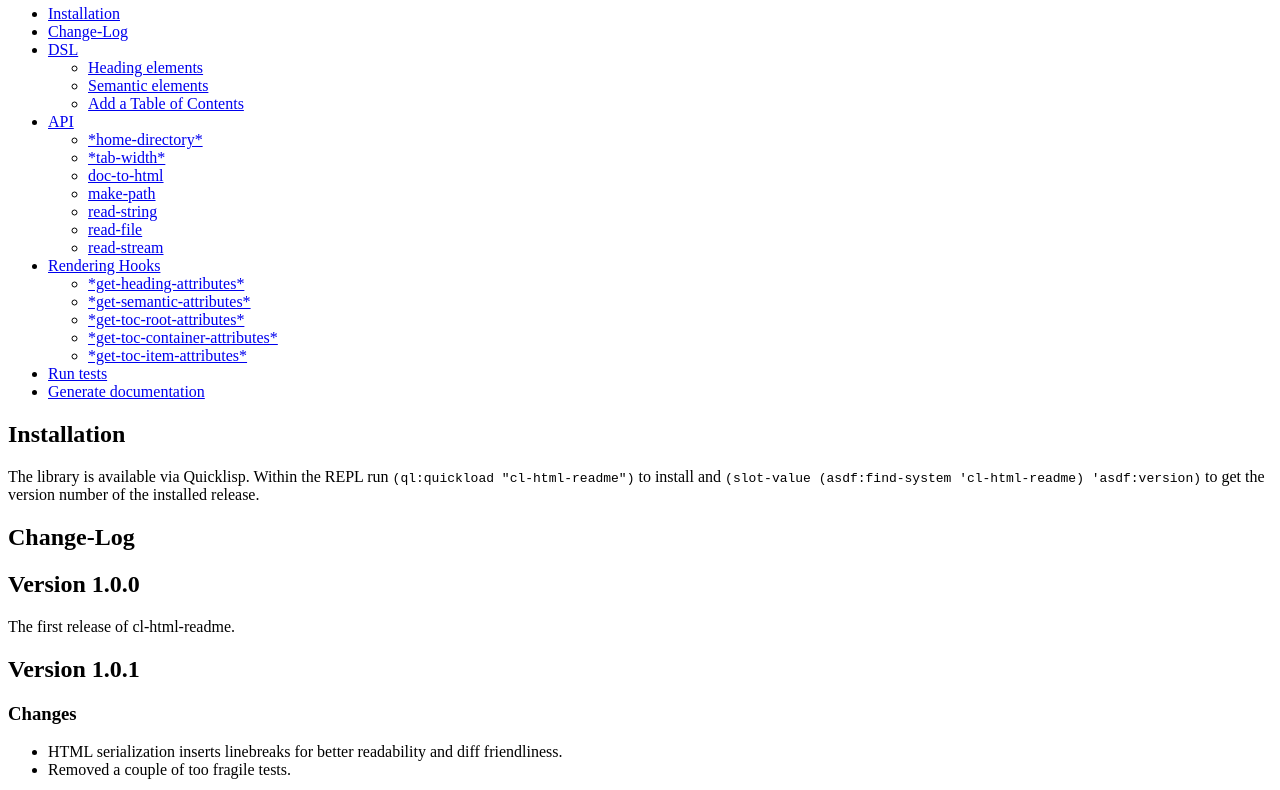
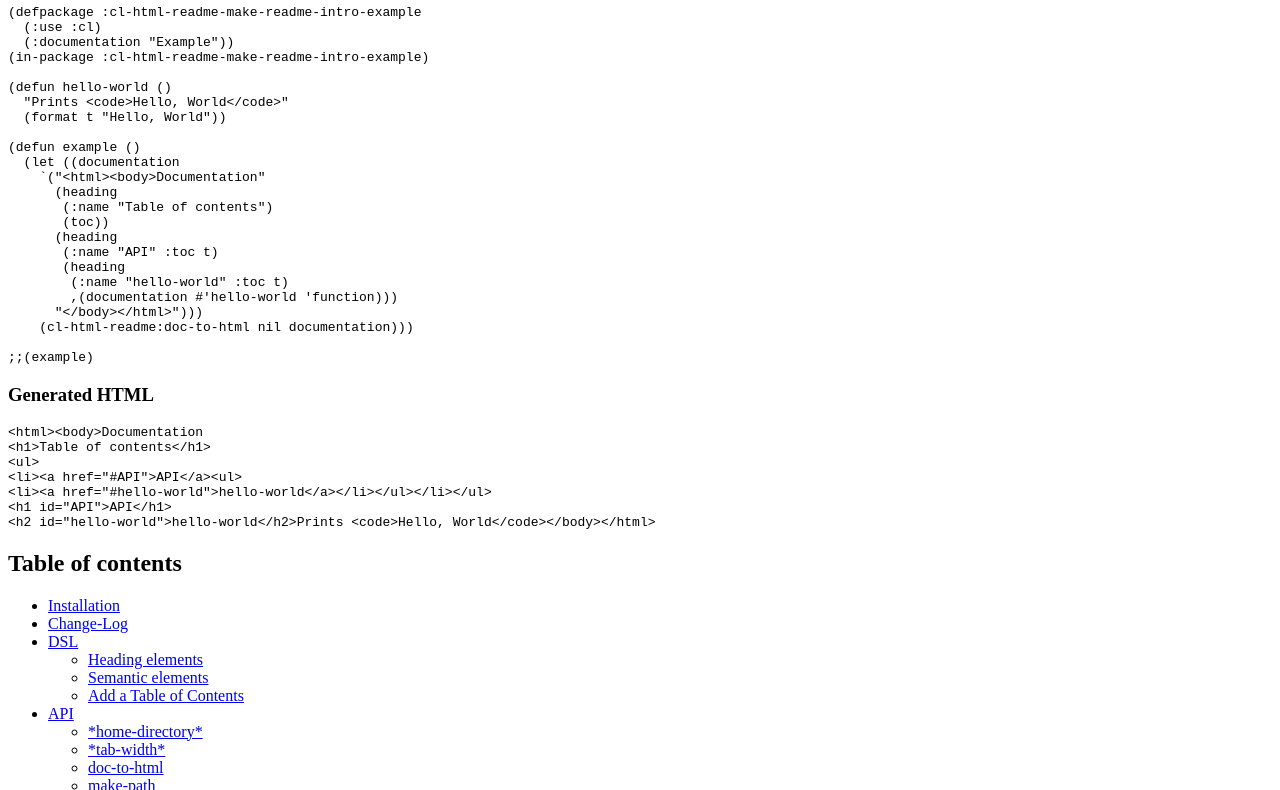
Before and after one commit to Frechmatz/cl-html-readme, a plain HTML site: page docs/index.html in a window 1280 px wide. Shown: the part 370-1160 px from the top of the page. Drawn offline with Linux system fonts and the light colour scheme.

Commit message:
Documentation

```diff
--- a/docs/index.html
+++ b/docs/index.html
@@ -13,7 +13,38 @@
 	<li>Generate a Table of contents. Provide full control of what should be part of it.</li>
 	<li>Easily embed source code files as well as HTML files.</li>
     </ul>
-</p><p>The source code is available <a href="https://github.com/Frechmatz/cl-html-readme">here</a>.</p></header>
+</p><p>The source code is available <a href="https://github.com/Frechmatz/cl-html-readme">here</a>.</p>
+<h2>Example</h2><p><pre><code>(defpackage :cl-html-readme-make-readme-intro-example
+  (:use :cl)
+  (:documentation &quot;Example&quot;))
+(in-package :cl-html-readme-make-readme-intro-example)
+
+(defun hello-world ()
+  &quot;Prints &lt;code&gt;Hello, World&lt;/code&gt;&quot;
+  (format t &quot;Hello, World&quot;))
+
+(defun example ()
+  (let ((documentation
+    `(&quot;&lt;html&gt;&lt;body&gt;Documentation&quot;
+      (heading
+       (:name &quot;Table of contents&quot;)
+       (toc))
+      (heading
+       (:name &quot;API&quot; :toc t)
+       (heading
+        (:name &quot;hello-world&quot; :toc t)
+        ,(documentation #'hello-world 'function)))
+      &quot;&lt;/body&gt;&lt;/html&gt;&quot;)))
+    (cl-html-readme:doc-to-html nil documentation)))
+
+;;(example)</code></pre></p>
+<h3>Generated HTML</h3><p><pre><code>&lt;html&gt;&lt;body&gt;Documentation
+&lt;h1&gt;Table of contents&lt;/h1&gt;
+&lt;ul&gt;
+&lt;li&gt;&lt;a href=&quot;#API&quot;&gt;API&lt;/a&gt;&lt;ul&gt;
+&lt;li&gt;&lt;a href=&quot;#hello-world&quot;&gt;hello-world&lt;/a&gt;&lt;/li&gt;&lt;/ul&gt;&lt;/li&gt;&lt;/ul&gt;
+&lt;h1 id=&quot;API&quot;&gt;API&lt;/h1&gt;
+&lt;h2 id=&quot;hello-world&quot;&gt;hello-world&lt;/h2&gt;Prints &lt;code&gt;Hello, World&lt;/code&gt;&lt;/body&gt;&lt;/html&gt;</code></pre></p></header>
 <nav>
 <h1>Table of contents</h1>
 <ul>
@@ -210,4 +241,4 @@
 <h1 id="Run tests">Run tests</h1><p><pre><code>(asdf:test-system :cl-html-readme)</code></pre></p>
 <h1 id="Generate documentation">Generate documentation</h1><p><pre><code>(asdf:load-system :cl-html-readme/doc)
 (cl-html-readme-make-doc::make-doc)</code></pre></p></section>
-<footer><hr/><p><small>Generated 2024-07-03  21:30:37 (cl-html-readme 3.0.0)</small></p></footer></body></html>
+<footer><hr/><p><small>Generated 2025-09-05  22:19:12 (cl-html-readme 3.0.1)</small></p></footer></body></html>
```
Also changed, not shown: 3 other files.
